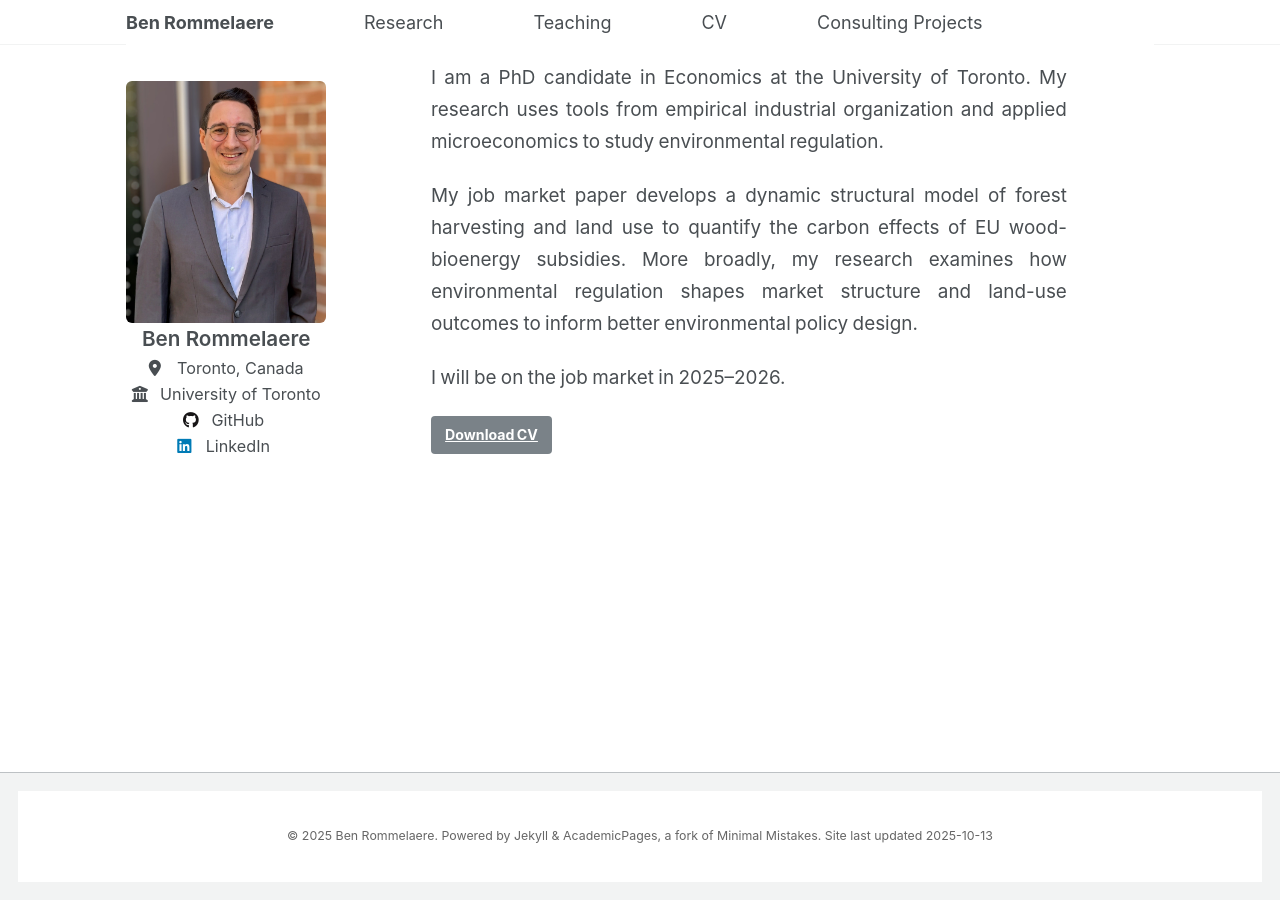
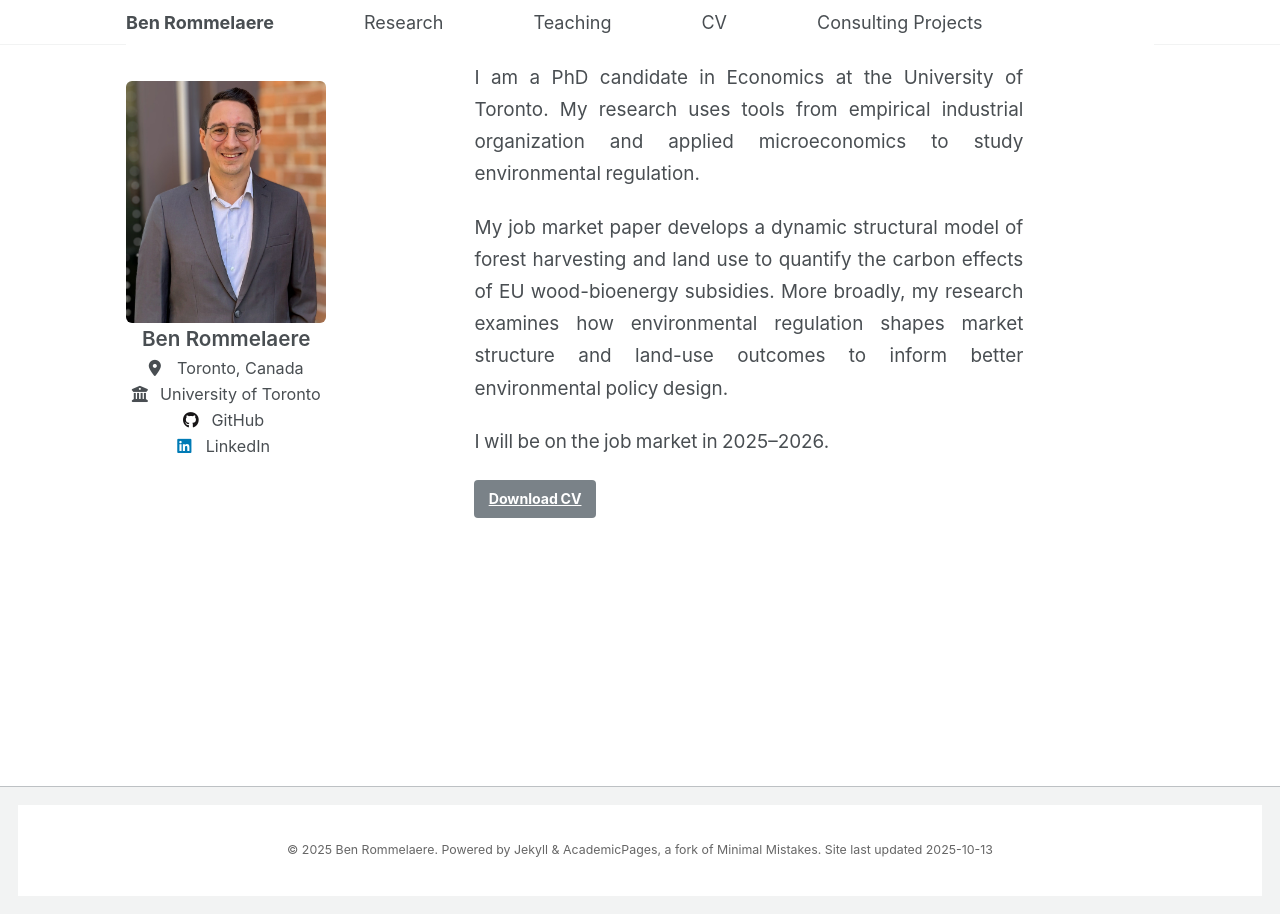
Before and after one commit to brommelaere/brommelaere.github.io, a Jekyll site: the page built from _pages/about.md, in a window 1280 px wide. Built offline with Jekyll 4.4.1, drawn with Linux system fonts in a browser that asks for light colours.

Commit message:
Update _page.scss

```diff
--- a/_sass/layout/_page.scss
+++ b/_sass/layout/_page.scss
@@ -19,8 +19,8 @@
 
 .page {
   @include breakpoint($large) {
-    @include span(8.5 of 12 last);
-    @include suffix(1 of 12);
+    @include span(8 of 12 last);
+    @include suffix(1.5 of 12);
   }
 
   .page__inner-wrap {
```
